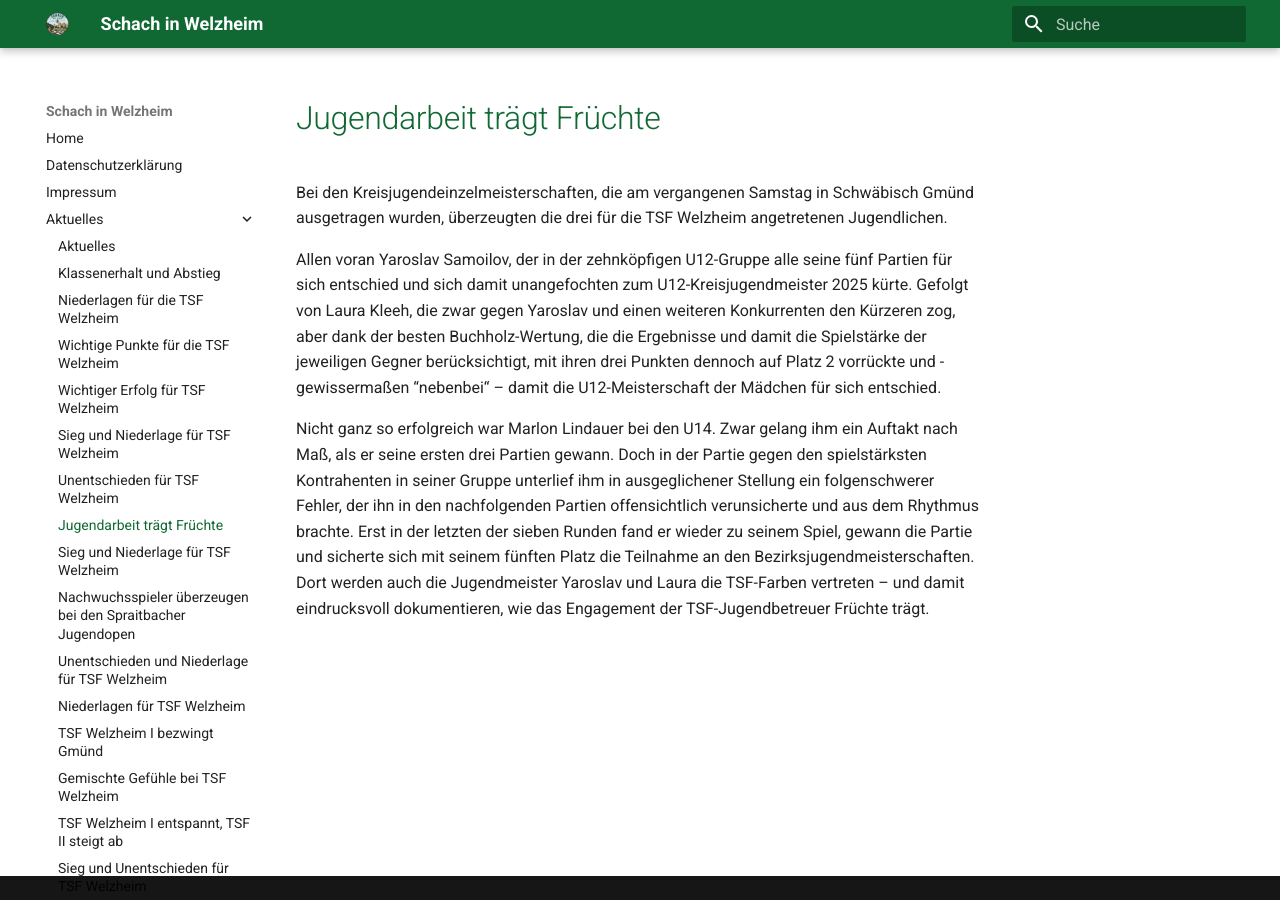
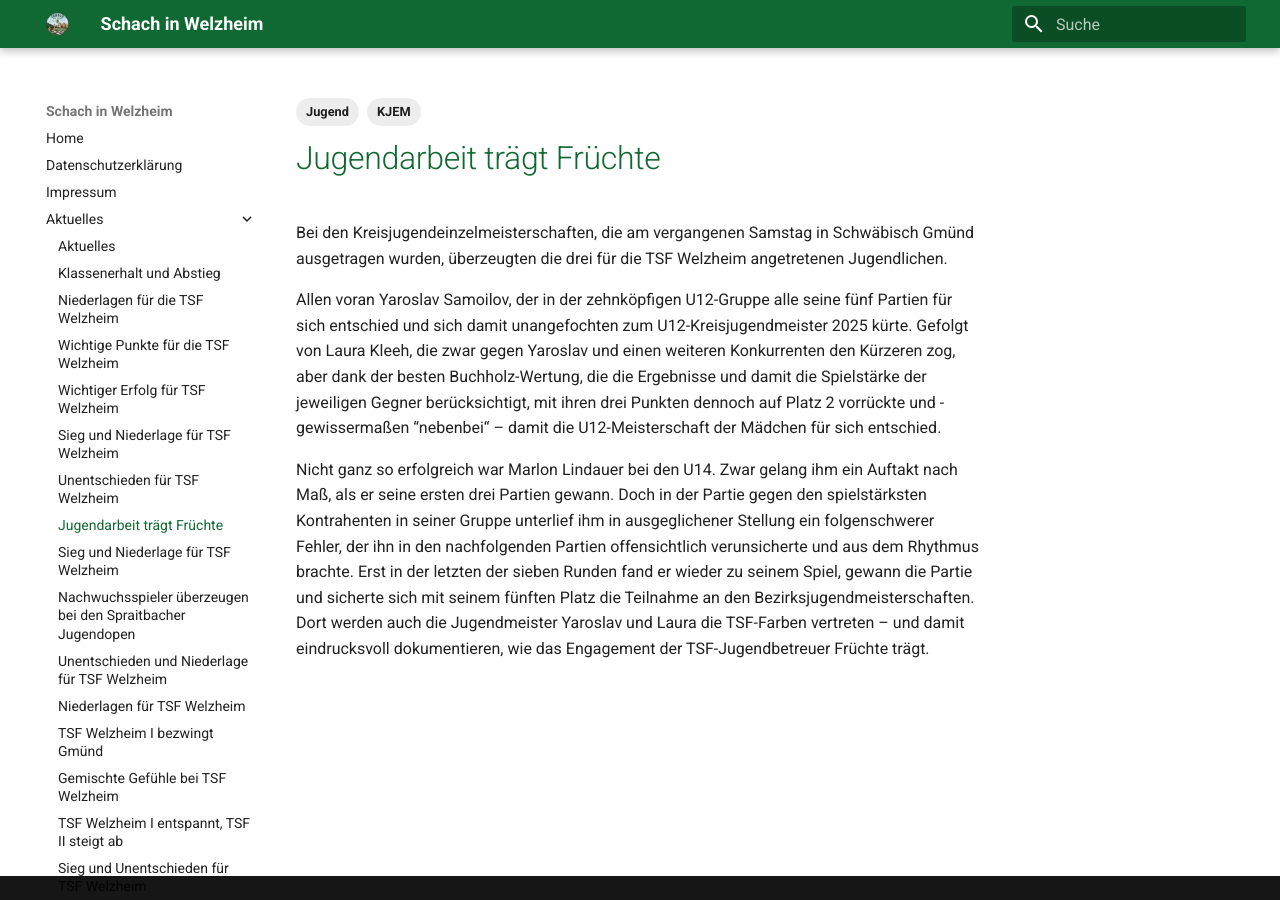
Before and after one commit to schachwelzheim/schachwelzheim, an MkDocs documentation site: the page built from docs/aktuelles/00011.md, in a window 1280 px wide. Built offline with MkDocs 1.6.1 and Material for MkDocs 9.7.7, drawn with Linux system fonts in a browser that asks for light colours.

Commit message:
Add tags to 00011.md for better organization
Added tags for categorization in the document.

```diff
--- a/docs/aktuelles/00011.md
+++ b/docs/aktuelles/00011.md
@@ -1,3 +1,9 @@
+---
+tags:
+  - Jugend
+  - KJEM
+---
+
 # Jugendarbeit trägt Früchte
 
 Bei den Kreisjugendeinzelmeisterschaften, die am vergangenen Samstag in Schwäbisch Gmünd ausgetragen wurden, überzeugten die drei für die TSF Welzheim angetretenen Jugendlichen.
```
